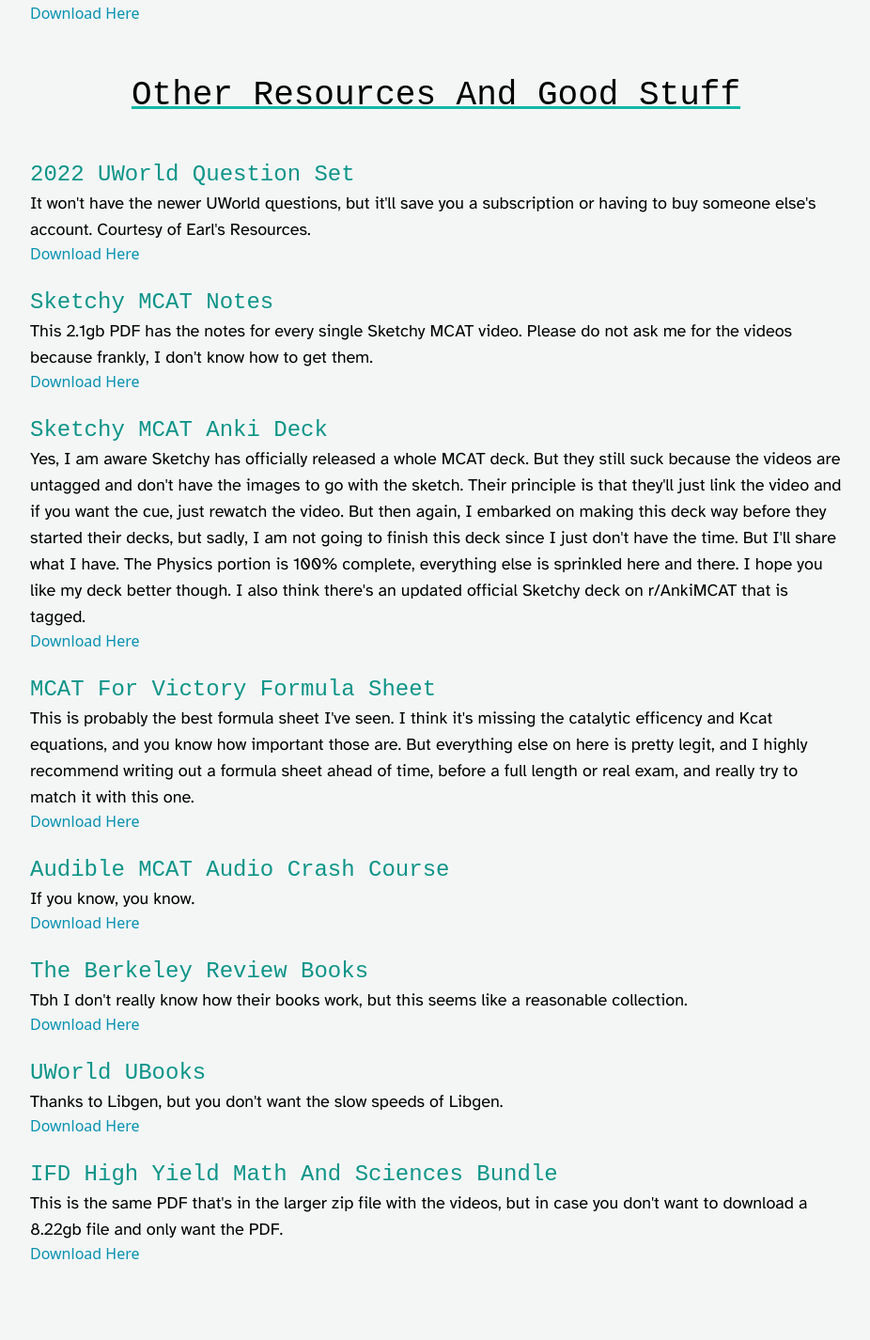
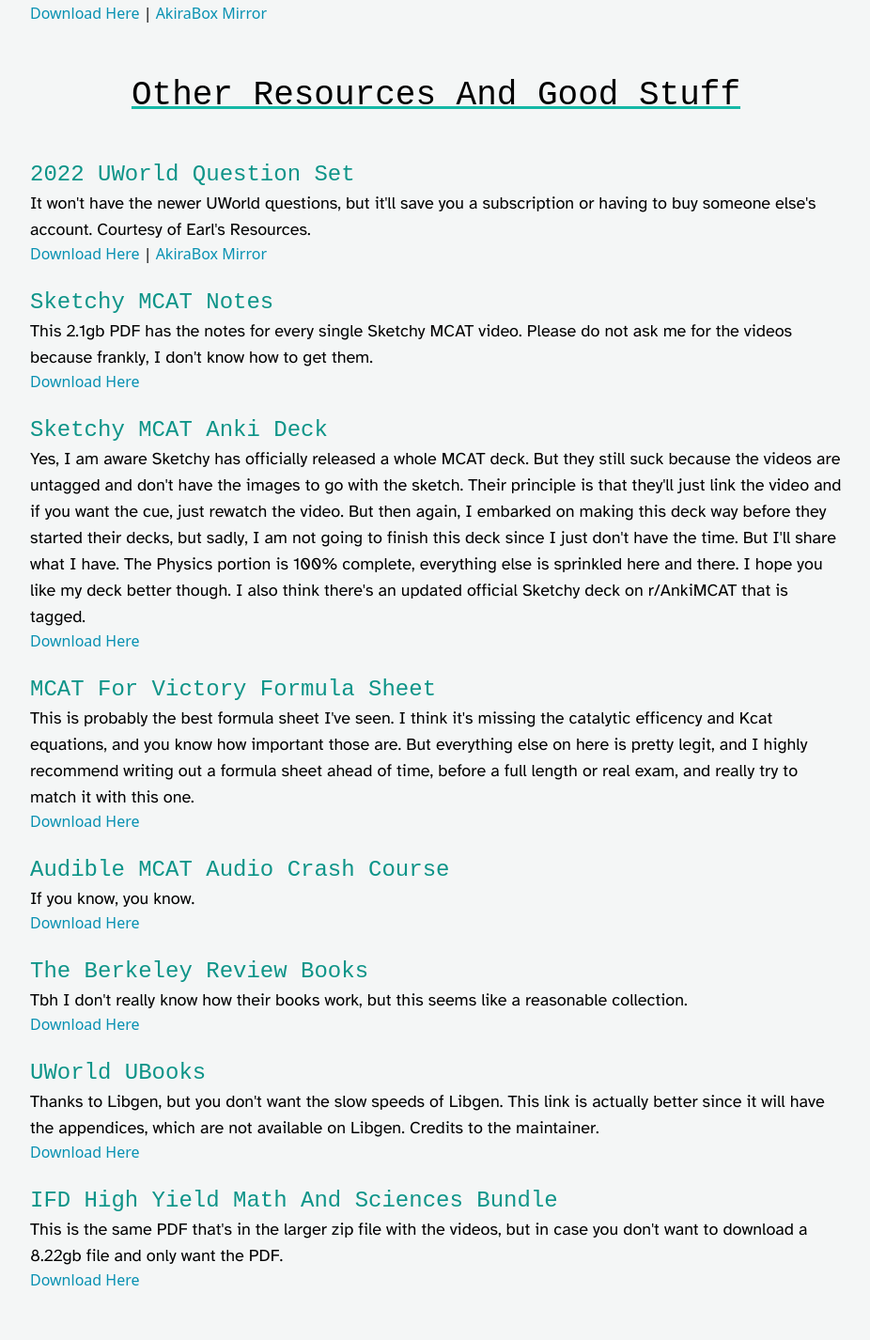
Before and after one commit to yangskinny/premed, a website: page index.html in a window 1280 px wide. Shown: the part 1234-2660 px from the top of the page at 94% size, without its empty margins (176-1102 px from the left). Drawn offline with Linux system fonts and the light colour scheme; a web font is replaced by a local one.

Commit message:
links should be updated now

```diff
--- a/index.html
+++ b/index.html
@@ -31,7 +31,7 @@
             <a href="https://mega.nz/file/w6sxXaQR#RRZ6AtUPSnlmABmupLcg5rBgxjhKygeJAfLOFMZgPEY" target="_blank" rel="noopener noreferrer" class="text-cyan-600 hover:text-cyan-700">Download Here</a>
             <h2 class="text-2xl pt-6 font-neutronic text-teal-600 hover:text-teal-800">Shemmassian MCAT QBank</h2>
             <p class="font-passenger text-lg">In case you want more practice questions.</p>
-            <a href="https://mega.nz/folder/4hIhjZhZ#1jEe8sT1wax-MfsJ-A2sUA" target="_blank" rel="noopener noreferrer" class="text-cyan-600 hover:text-cyan-700">Download Here</a>
+            <a href="https://mega.nz/folder/4hIhjZhZ#1jEe8sT1wax-MfsJ-A2sUA" target="_blank" rel="noopener noreferrer" class="text-cyan-600 hover:text-cyan-700">Download Here</a> | <a href="https://akirabox.com/dZxG5KKP3VjK/folder" target="_blank" rel="noopener noreferrer" class="text-cyan-600 hover:text-cyan-700">AkiraBox Mirror</a>
 
         </div>
 
@@ -39,7 +39,7 @@
           <h1 class="text-center text-4xl mb-12 font-neutronic underline decoration-teal-500 hover:decoration-teal-700">Other Resources And Good Stuff</h1>
           <h2 class="text-2xl font-neutronic text-teal-600 hover:text-teal-800">2022 UWorld Question Set</h2>
           <p class="font-passenger text-lg">It won't have the newer UWorld questions, but it'll save you a subscription or having to buy someone else's account. Courtesy of Earl's Resources.</p>
-          <a href="https://drive.proton.me/urls/W2E81P2Y2C#XTfK9sBioZx1" target="_blank" rel="noopener noreferrer" class="text-cyan-600 hover:text-cyan-700">Download Here</a>
+          <a href="https://drive.proton.me/urls/W2E81P2Y2C#XTfK9sBioZx1" target="_blank" rel="noopener noreferrer" class="text-cyan-600 hover:text-cyan-700">Download Here</a> | <a href="https://akirabox.com/dZxG5KKP3VjK/folder" target="_blank" rel="noopener noreferrer" class="text-cyan-600 hover:text-cyan-700">AkiraBox Mirror</a>
           <h2 class="text-2xl pt-6 font-neutronic text-teal-600 hover:text-teal-800">Sketchy MCAT Notes</h2>
           <p class="font-passenger text-lg">This 2.1gb PDF has the notes for every single Sketchy MCAT video. Please do not ask me for the videos because frankly, I don't know how to get them.</p>
           <a href="https://mega.nz/file/0vskDAiA#KQyAsX0vpSCP9JNlwEDvHpNQp6vPlP7DqlchK6bQM7E" target="_blank" rel="noopener noreferrer" class="text-cyan-600 hover:text-cyan-700">Download Here</a>
@@ -56,8 +56,8 @@
             <p class="font-passenger text-lg">Tbh I don't really know how their books work, but this seems like a reasonable collection.</p>
             <a href="https://akirabox.com/rk9zKoR4z0lY/folder" target="_blank" rel="noopener noreferrer" class="text-cyan-600 hover:text-cyan-700">Download Here</a>
             <h2 class="text-2xl pt-6 font-neutronic text-teal-600 hover:text-teal-800">UWorld UBooks</h2>
-            <p class="font-passenger text-lg">Thanks to Libgen, but you don't want the slow speeds of Libgen.</p>
-            <a href="https://mega.nz/folder/Cnh0DTrJ#TxaRrhB2GhEli6qobuRfxw" target="_blank" rel="noopener noreferrer" class="text-cyan-600 hover:text-cyan-700">Download Here</a>
+            <p class="font-passenger text-lg">Thanks to Libgen, but you don't want the slow speeds of Libgen. This link is actually better since it will have the appendices, which are not available on Libgen. Credits to the maintainer.</p>
+            <a href="https://akirabox.com/9QWmpQ0VN3EB/folder" target="_blank" rel="noopener noreferrer" class="text-cyan-600 hover:text-cyan-700">Download Here</a>
           <h2 class="text-2xl pt-6 font-neutronic text-teal-600 hover:text-teal-800">IFD High Yield Math And Sciences Bundle</h2>
           <p class="font-passenger text-lg">This is the same PDF that's in the larger zip file with the videos, but in case you don't want to download a 8.22gb file and only want the PDF.</p>
           <a href="https://mega.nz/file/Ans3iIpD#YHqQ_5POcx4CfRbLGOC6AiWJf5j7gktDFwvfu-Fn3mU" target="_blank" rel="noopener noreferrer" class="text-cyan-600 hover:text-cyan-700">Download Here</a>
```
